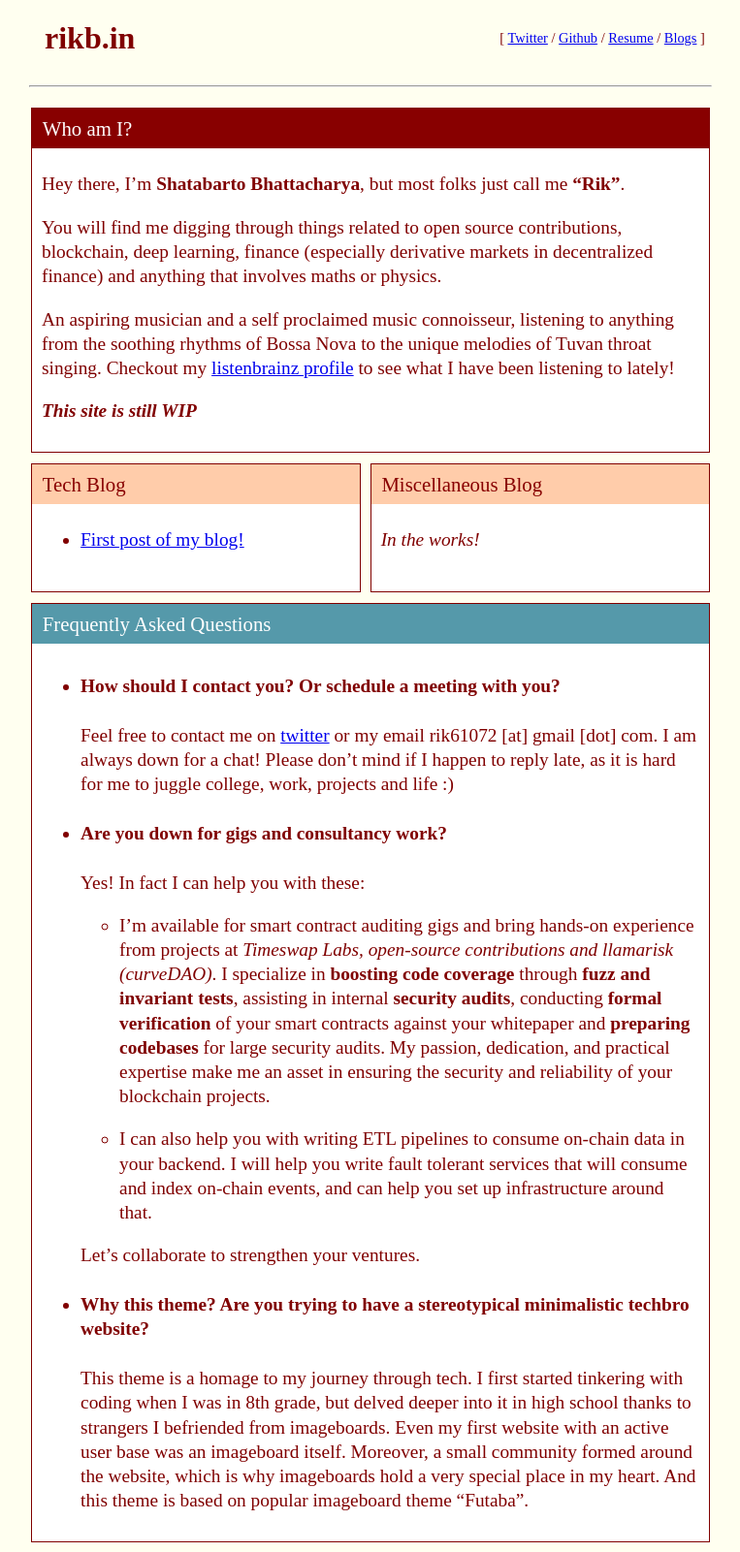
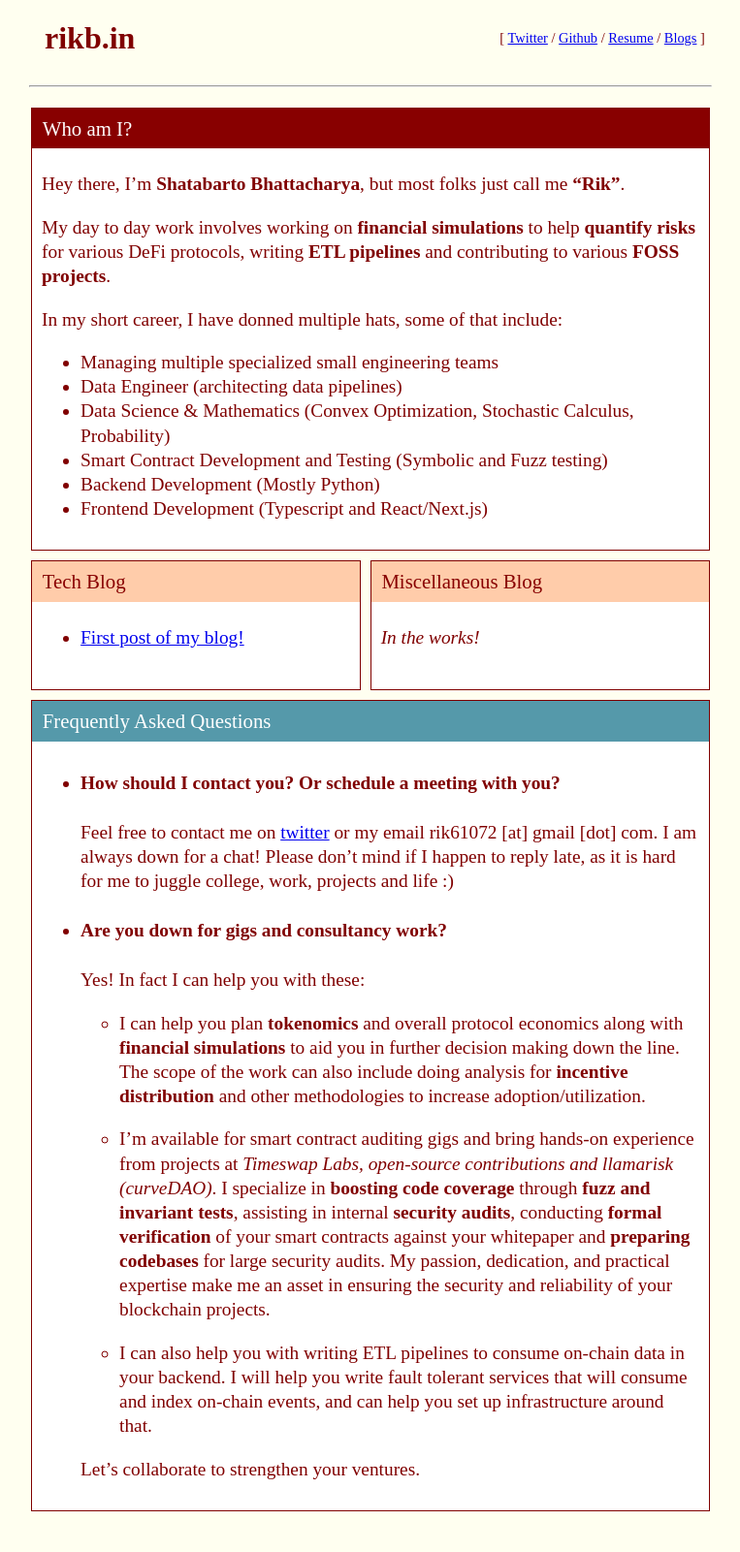
Before and after one commit to hrik2001/hrik2001.github.io, a Jekyll site: the page built from index.md, in a window 1280 px wide. Shown: the whole page at 97% size, without its empty margins (258-1021 px from the left). Built offline with Jekyll 4.4.1, drawn with Linux system fonts in a browser that asks for light colours; after the commit the page ends 1569 px from its top, so only the background shows below that.

Commit message:
feat: index page update

```diff
--- a/index.md
+++ b/index.md
@@ -7,18 +7,19 @@ title: Home
   <div class="textbox-content" markdown="1">
 Hey there, I'm **Shatabarto Bhattacharya**, but most folks just call me **"Rik"**.
 
-You will find me digging through things related to open source contributions, blockchain,
-deep learning, finance (especially derivative markets in decentralized finance) and anything that
-involves maths or physics.
+My day to day work involves working on **financial simulations** to help **quantify risks** for various
+DeFi protocols, writing **ETL pipelines** and contributing to various **FOSS projects**.
 
-An aspiring musician and a self proclaimed music connoisseur, listening to anything from
-the soothing rhythms of Bossa Nova to the unique melodies of Tuvan throat singing.
-Checkout my [listenbrainz profile](https://listenbrainz.org/user/riksucks/stats/?range=this_year)
-to see what I have been listening to lately!
+In my short career, I have donned multiple hats, some of that include:
+- Managing multiple specialized small engineering teams
+- Data Engineer (architecting data pipelines)
+- Data Science & Mathematics (Convex Optimization, Stochastic Calculus, Probability)
+- Smart Contract Development and Testing (Symbolic and Fuzz testing)
+- Backend Development (Mostly Python)
+- Frontend Development (Typescript and React/Next.js)
 
-_**This site is still WIP**_
 
-  </div>
+</div>
 </div>
 
 <div class="flex-container">
@@ -75,6 +76,10 @@ reply late, as it is hard for me to juggle college, work, projects and life :)
 
 * #### Are you down for gigs and consultancy work?<br />
 Yes! In fact I can help you with these:
+    - I can help you plan **tokenomics** and overall protocol economics along with **financial simulations**
+    to aid you in further decision making down the line. The scope of the work can also include doing
+    analysis for **incentive distribution** and other methodologies to increase adoption/utilization.
+
     - I'm available for smart contract auditing gigs and bring hands-on experience from projects
     at _Timeswap Labs, open-source contributions and llamarisk (curveDAO)_. I specialize
     in **boosting code coverage** through
@@ -89,12 +94,6 @@ Yes! In fact I can help you with these:
 
    Let's collaborate to strengthen your ventures.
 
-* #### Why this theme? Are you trying to have a stereotypical minimalistic techbro website?
-This theme is a homage to my journey through tech. I first started tinkering with coding when
-I was in 8th grade, but delved deeper into it in high school thanks to strangers I befriended
-from imageboards. Even my first website with an active user base was an imageboard itself. Moreover,
-a small community formed around the website, which is why imageboards hold a very special
-place in my heart. And this theme is based on popular imageboard theme "Futaba".
 </div>
 </div>
 
```
